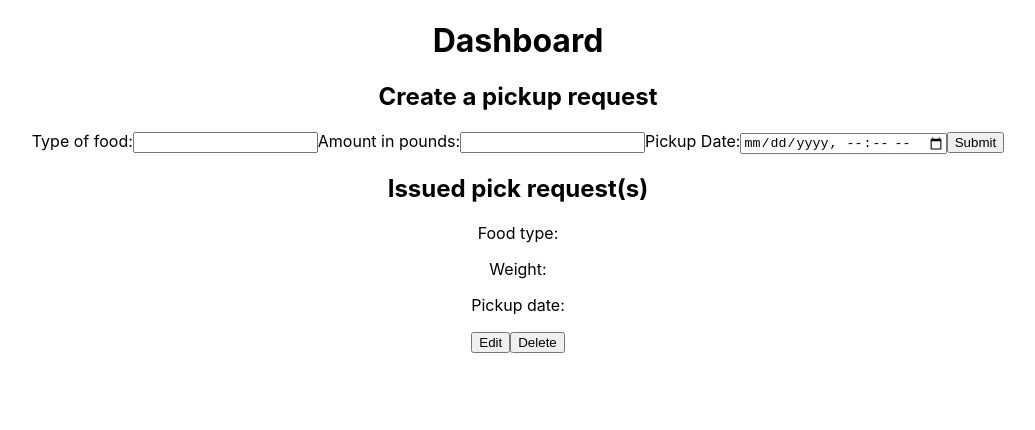
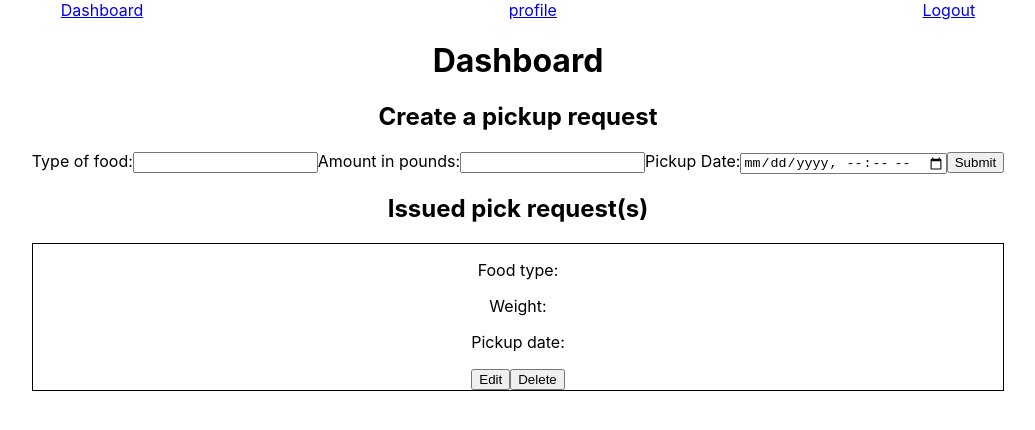
Before and after one commit to daniel-j-dev/front-end-1, a React (Create React App) app in the folder replate-app/: page /dashboard in a window 1280 px wide. Shown: the top 430 px of the page, without its empty margins (122-1157 px from the left). Built offline with nearby package versions, Linux system fonts and the light colour scheme; sample sign-in values are in the browser's storage.

Commit message:
Added NavigationBar component and css files for components

```diff
--- a/replate-app/src/App.js
+++ b/replate-app/src/App.js
@@ -1,5 +1,7 @@
 import React, { useState } from 'react';
 import { BrowserRouter, Route } from 'react-router-dom';
+
+import NavigationBar from './components/NavigationBar';
 
 import BizProfile from './components/Profiles/BizProfile';
 import volProfile from './components/Profiles/VolProfile';
@@ -21,8 +23,10 @@ function App() {
 	return (
 		<BrowserRouter>
 			<UserContext.Provider value={userData}>
+
+				<NavigationBar />
+
 				<div className="App">
-					{' '}
 					{/* Add turnary to show correct component for /create-profile and /profile depending on account type that's signed in*/}
 					<PrivateRoute
 						exact
--- a/replate-app/src/components/Dashboard.js
+++ b/replate-app/src/components/Dashboard.js
@@ -20,10 +20,9 @@ function Dashboard(props) {
 
 			<CreatePickupRequest />
 
-            <h2>Issued pick request(s)</h2>
+			<h2>Issued pick request(s)</h2>
 
 			<IssuedPickupRequest />
-
 		</div>
 	);
 }
--- /dev/null
+++ b/replate-app/src/components/NavigationBar.js
@@ -0,0 +1,16 @@
+import React from 'react';
+import { Link } from 'react-router-dom';
+
+import './navigationbar.css';
+
+function NavigationBar(props) {
+    return (
+			<nav className="top-nav-bar">
+				<Link to="/dashboard">Dashboard</Link>
+				<Link to="/profile">profile</Link>
+				<Link to="/logout">Logout</Link>
+			</nav>
+		);
+}
+
+export default NavigationBar;
--- a/replate-app/src/components/Pickup Requests/AssignedPickupRequest.js
+++ b/replate-app/src/components/Pickup Requests/AssignedPickupRequest.js
@@ -1,15 +1,17 @@
 import React from 'react';
+
+import './assignedpickuprequest.css';
 
 function AssignedPickupRequest(props) {
     return (
-        <div>
+        <div className="assigned-pickup-request">
             <p>Food type: </p>
             <p>Weight: </p>
             <p>Pickup date: </p>
             <button>Complete</button>
             <button>Cancel</button>
         </div>
-		);
+	);
 }
 
 export default AssignedPickupRequest;
--- a/replate-app/src/components/Pickup Requests/IssuedPickupRequest.css
+++ b/replate-app/src/components/Pickup Requests/IssuedPickupRequest.css
@@ -3,3 +3,9 @@
     display: none;
 
 }
+
+.issued-pickup-request {
+
+    border: 1px solid black;
+
+}
--- a/replate-app/src/components/Pickup Requests/IssuedPickupRequest.js
+++ b/replate-app/src/components/Pickup Requests/IssuedPickupRequest.js
@@ -35,7 +35,7 @@ function IssuedPickupRequest(props) {
     };
 
 	return (
-		<div>
+		<div className='issued-pickup-request'>
 			<div>
 				<p>Food type: </p>
 				<p>Weight: </p>
--- a/replate-app/src/components/Pickup Requests/PublicPickupRequest.js
+++ b/replate-app/src/components/Pickup Requests/PublicPickupRequest.js
@@ -1,12 +1,14 @@
 import React from 'react';
+
+import './publicpickuprequest.css';
 
 function PublicPickupRequest(props) {
     return (
-			<div>
-                <p>Food type: </p>
-                <p>Weight: </p>
-                <p>Pickup date: </p>
-                <button>Accept Request</button>
+			<div className="public-pickup-request">
+				<p>Food type: </p>
+				<p>Weight: </p>
+				<p>Pickup date: </p>
+				<button>Accept Request</button>
 			</div>
 		);
 }
--- /dev/null
+++ b/replate-app/src/components/Pickup Requests/assignedpickuprequest.css
@@ -0,0 +1,5 @@
+.assigned-pickup-request {
+
+    border: 1px solid black;
+
+}
--- /dev/null
+++ b/replate-app/src/components/Pickup Requests/publicpickuprequest.css
@@ -0,0 +1,5 @@
+.public-pickup-request {
+
+    border: 1px solid black;
+
+}
--- /dev/null
+++ b/replate-app/src/components/navigationbar.css
@@ -0,0 +1,7 @@
+.top-nav-bar {
+
+    display: flex;
+    flex-direction: row;
+    justify-content: space-around;
+
+}
```
